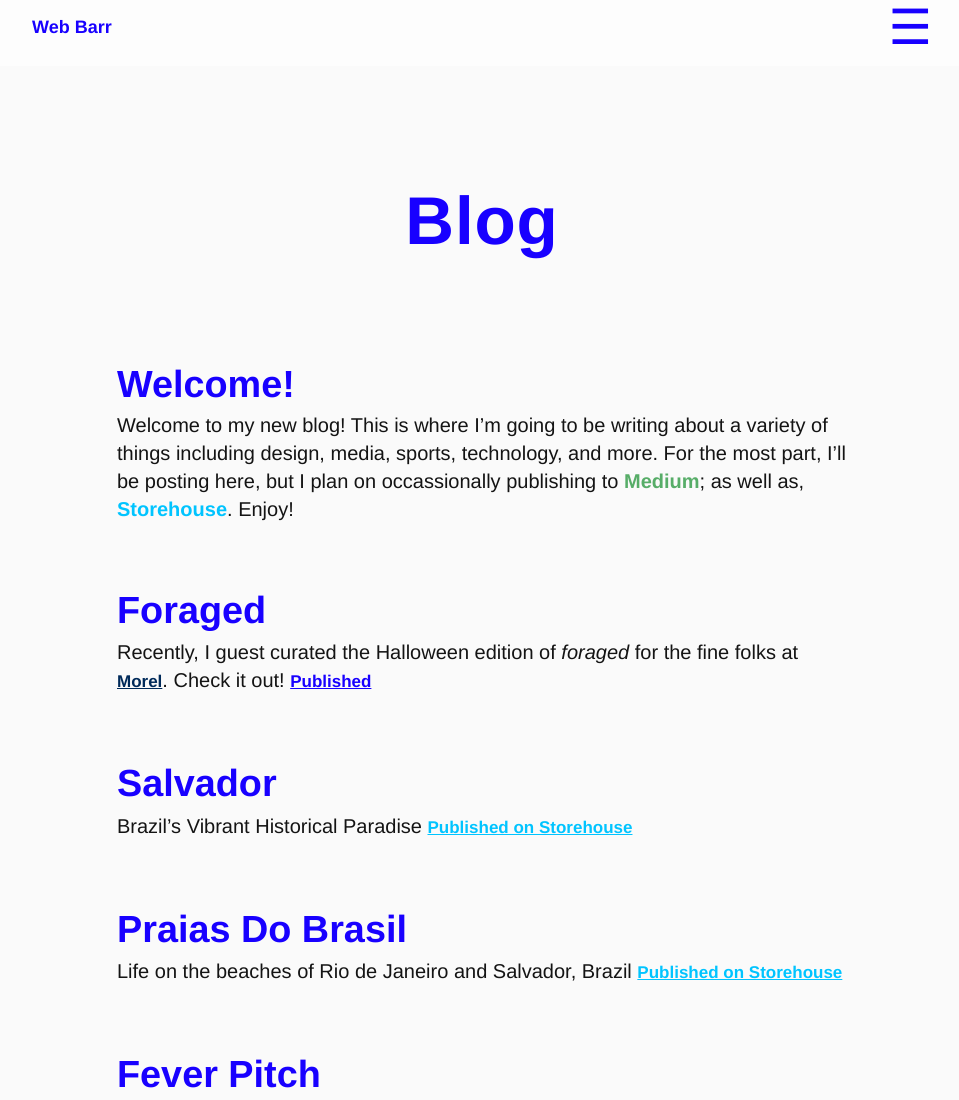
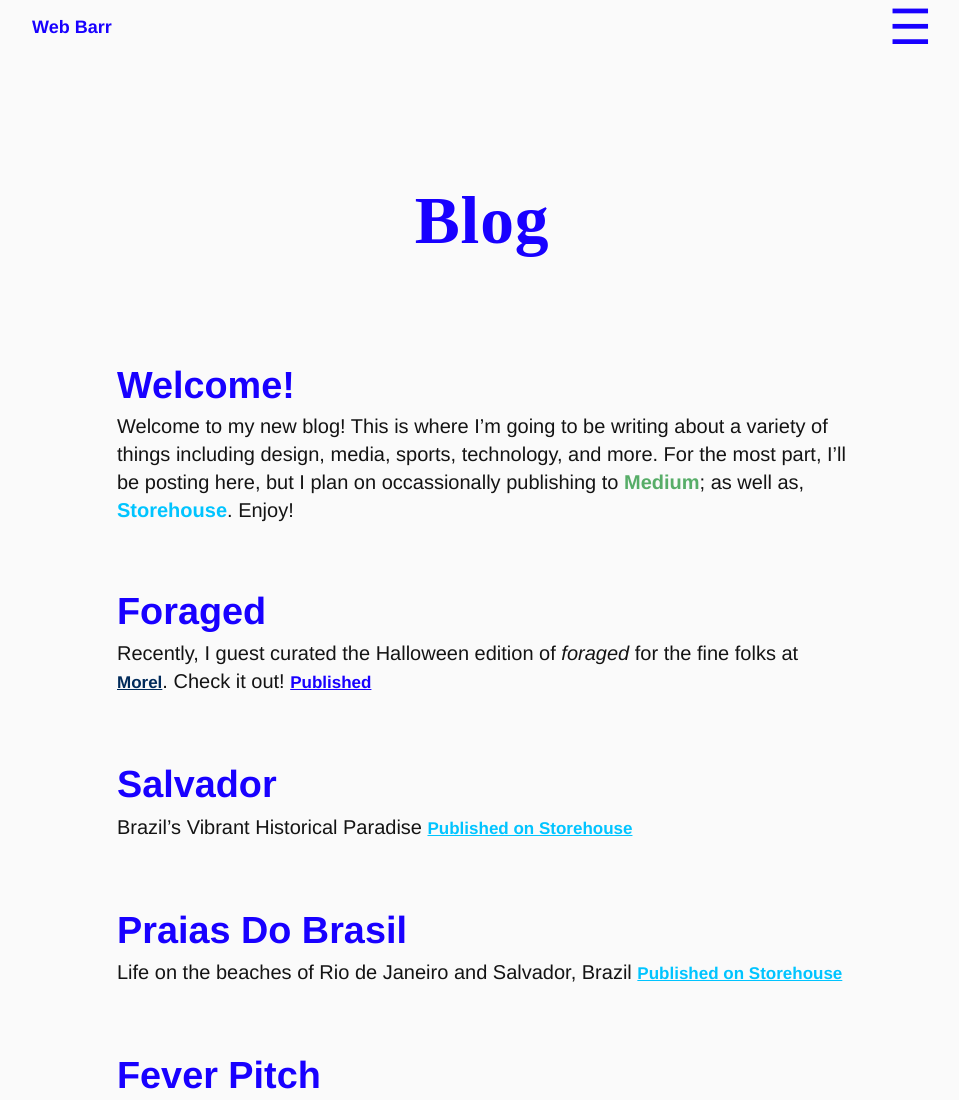
Before and after one commit to webbarr/web, a plain HTML site: page blog.html in a window 1280 px wide. Shown: the top 1100 px of the page, without its empty margins (158-1117 px from the left). Drawn offline with nearby package versions, Linux system fonts and the light colour scheme.

```diff
--- a/style.css
+++ b/style.css
@@ -173,7 +173,7 @@
   font-size:3.75em;
 }
 #blog{
-  font-family:'AvenirNextLTPro-lt', 'Helvetica Neue', sans-serif;
+  font-family:'AvenirNextLTPro-Regular',serif;
 }
 
 .article-hed {
```
Also changed, not shown: index.html (+2 -2 lines).
